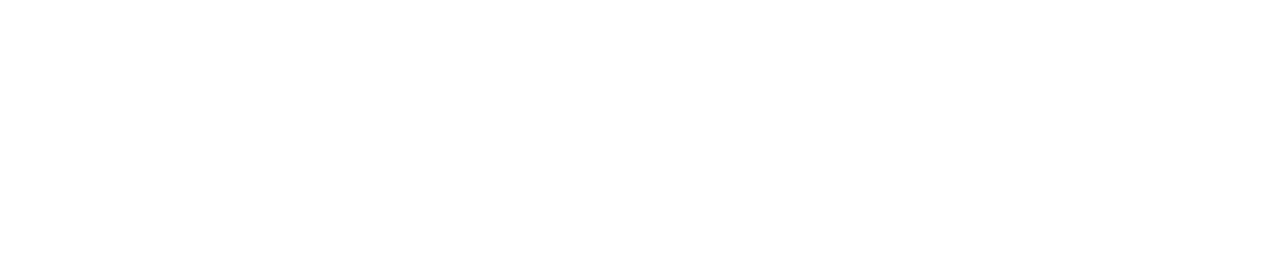
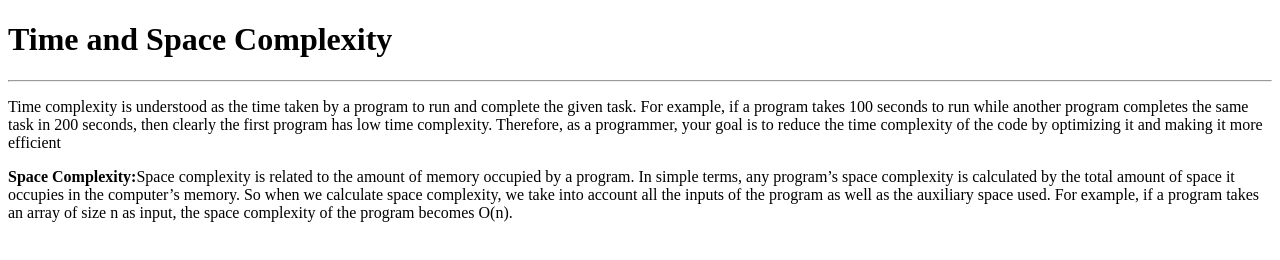
Before and after one commit to acciojob/time-and-space-complexity-AbuSalman143, a website: page main.html in a window 1280 px wide. Drawn offline with Linux system fonts and the light colour scheme.

Commit message:
created a submission

```diff
--- a/main.html
+++ b/main.html
@@ -10,7 +10,10 @@
 	<!-- the entire body must be written by student -->
     <script type="text/javascript" src="./script.js">
 </script>
-
+	<h1>Time and Space Complexity</h1>
+	<hr>
+	<p>Time complexity is understood as the time taken by a program to run and complete the given task. For example, if a program takes 100 seconds to run while another program completes the same task in 200 seconds, then clearly the first program has low time complexity. Therefore, as a programmer, your goal is to reduce the time complexity of the code by optimizing it and making it more efficient</p>
+	<p><b>Space Complexity:</b>Space complexity is related to the amount of memory occupied by a program. In simple terms, any program’s space complexity is calculated by the total amount of space it occupies in the computer’s memory. So when we calculate space complexity, we take into account all the inputs of the program as well as the auxiliary space used. For example, if a program takes an array of size n as input, the space complexity of the program becomes O(n).</p>
 </body>
 
 </html>
```
